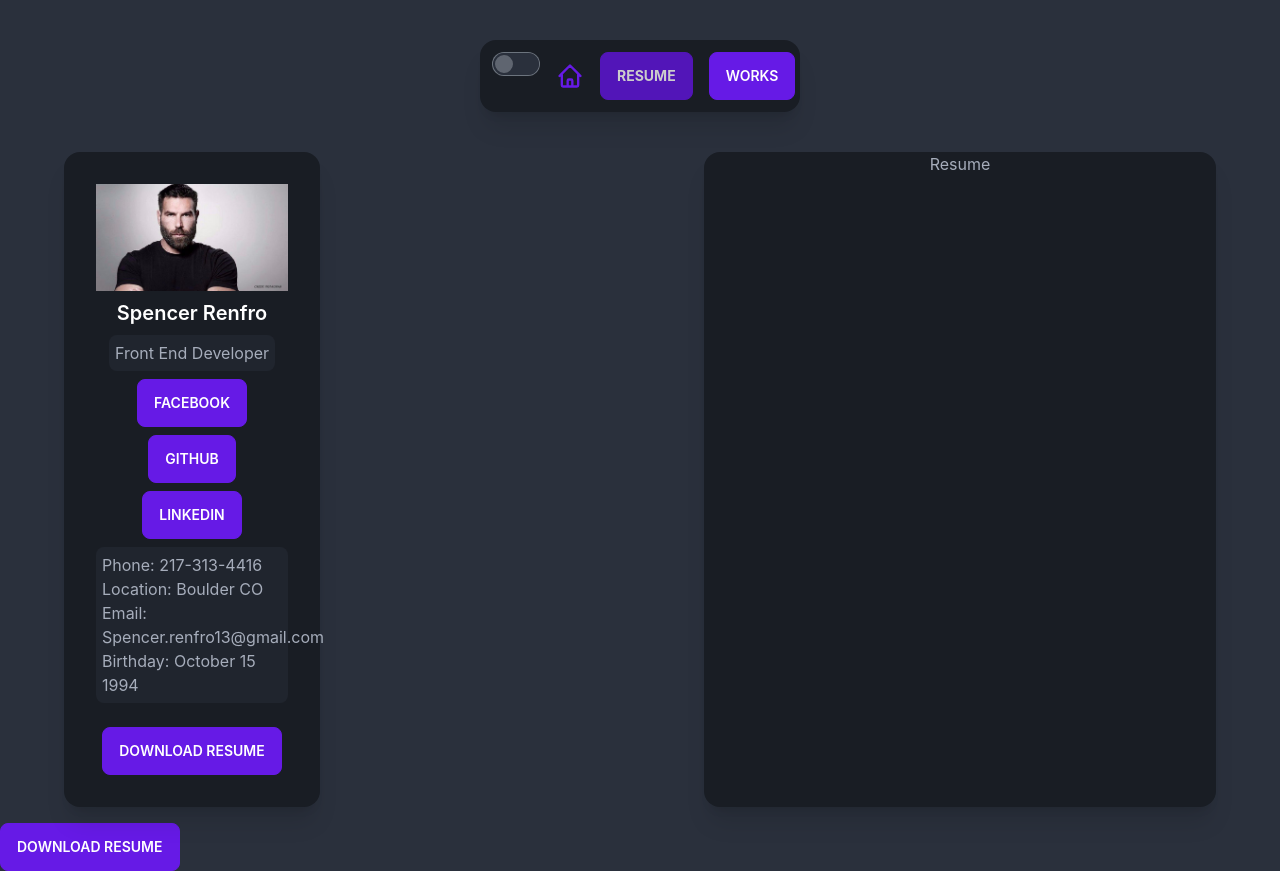
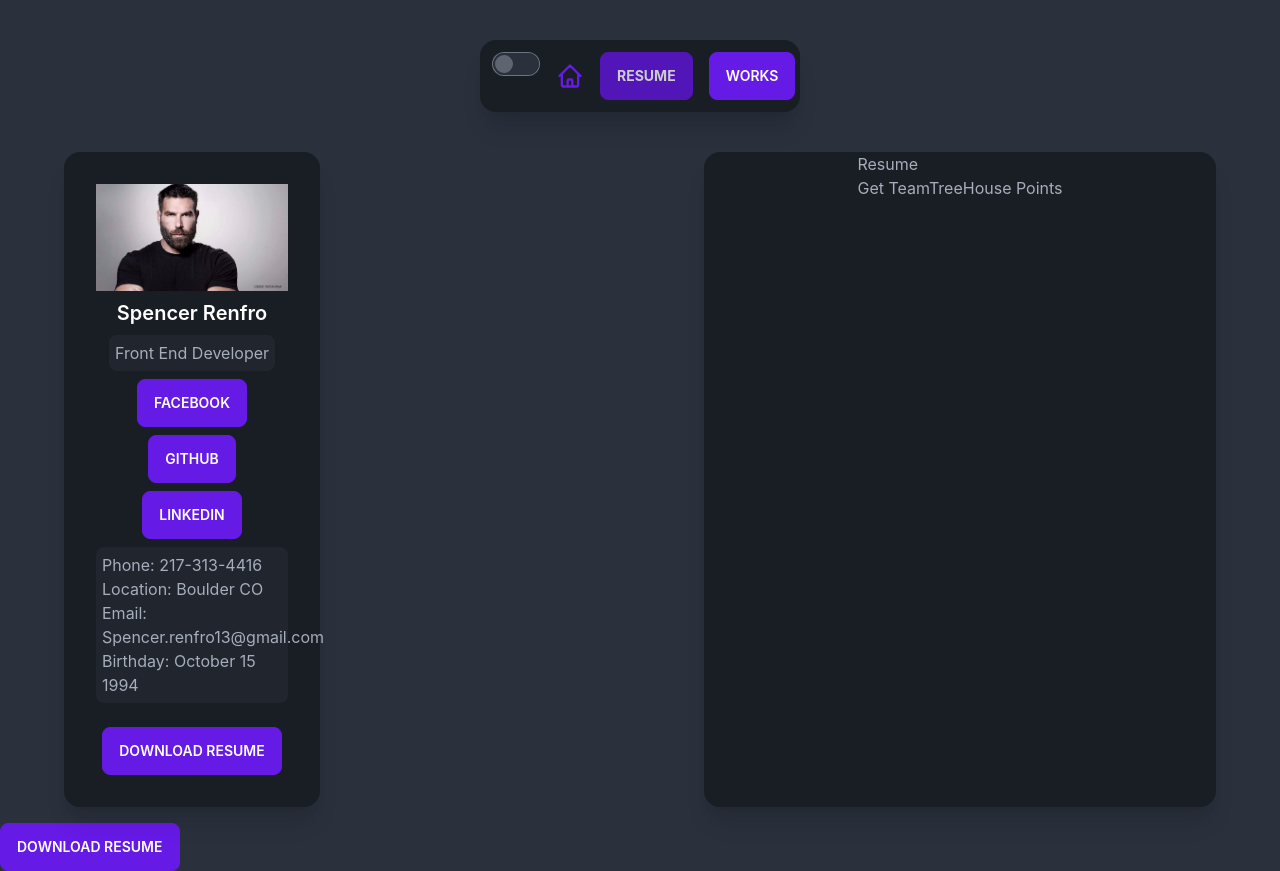
Before and after one commit to SpencerwRenfro/React_Portfolio, a React (Create React App) app: page /resume in a window 1280 px wide. Built offline with nearby package versions, Linux system fonts and the light colour scheme; no server answers.

Commit message:
added fetch on resume

```diff
--- a/src/components/Resume.js
+++ b/src/components/Resume.js
@@ -1,10 +1,40 @@
 export default function Resume(){
+
+    // const https = require("https");
+
+    // function getProfile(){
+    //     const request = https.get(
+    //         "https://teamtreehouse.com/profiles/spencerrenfro.json",
+    //         (response) => {
+    //             console.dir(response);
+    //         }
+    //     )
+    // }
+
+
+
+    function getProfile(){
+        let body = "";
+        fetch('https://teamtreehouse.com/profiles/spencerrenfro.json')
+        .then(response => response.json())
+        .then(data => console.log(data))
+    }
+
+
+
+    fetch('https://jsonplaceholder.typicode.com/posts?_limit=10')
+   .then(response => response.json())
+   .then(data => console.log(data));
+
+
+
     return(
         <div className="card  bg-neutral  shadow-xl mx-16 mt-10 ">
 
                 <div className="main-content home flex justify-center">
                     <div>
                         <h1>Resume</h1>
+                        <button onClick={getProfile}>Get TeamTreeHouse Points</button>
                     </div>
                 </div>
 
```
